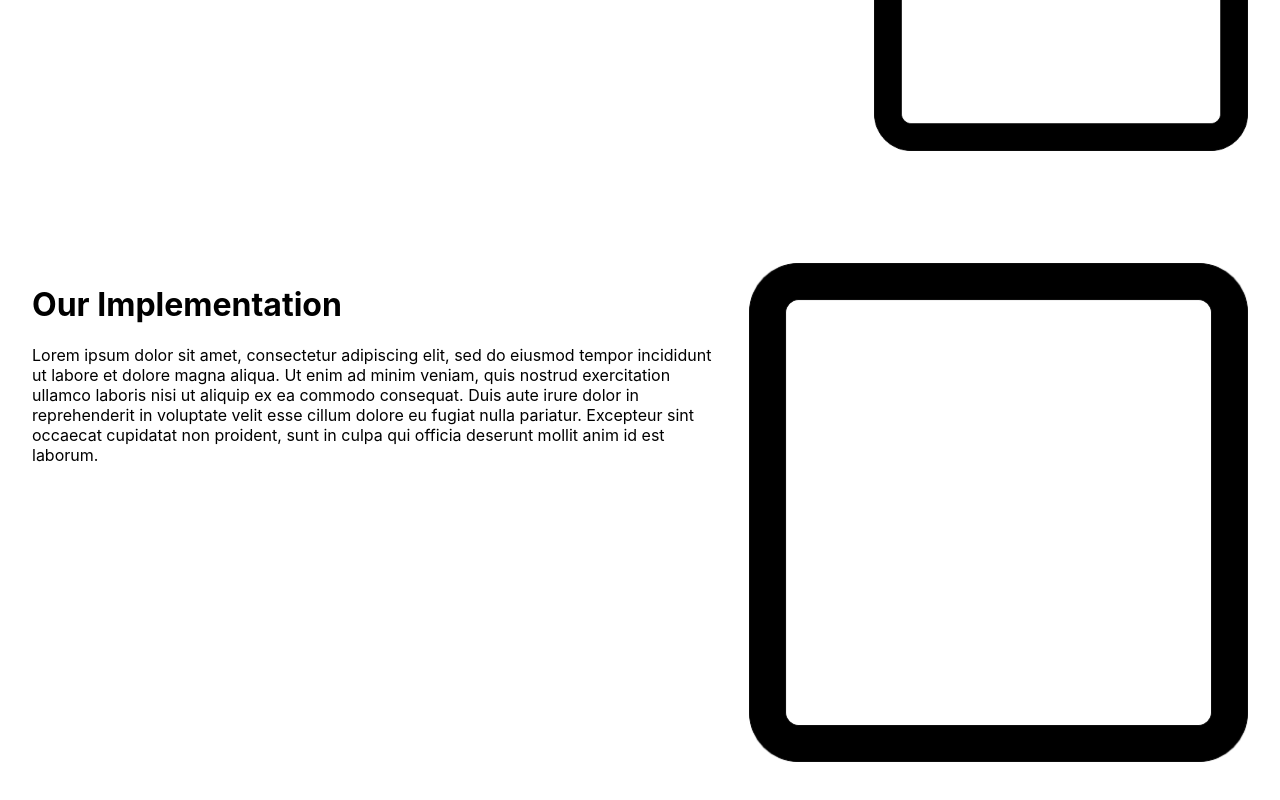
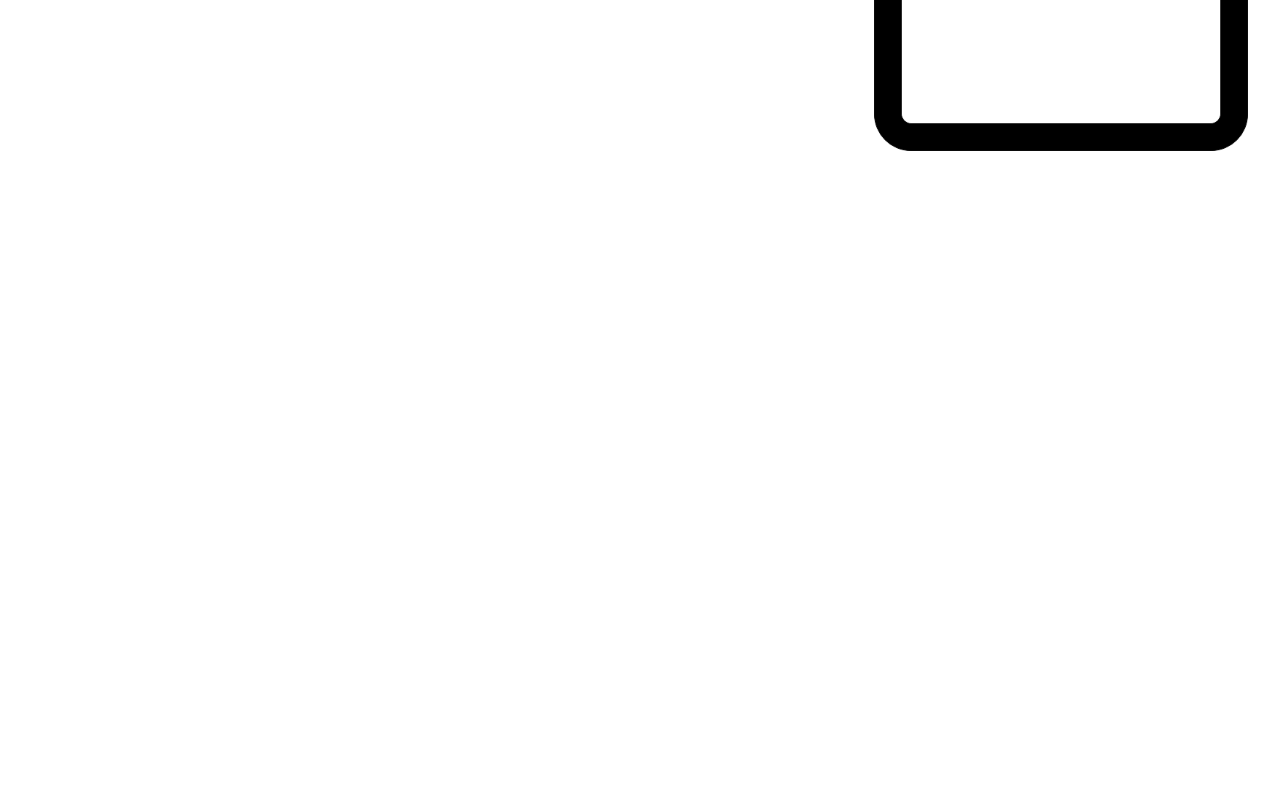
Before and after one commit to aysha3/buoybatterysite-, a React (Create React App) app: page /buoyInfo in a window 1280 px wide. Shown: the part 1348-2148 px from the top of the page. After the commit the page ends 1595 px from the top, so only its background shows below. Built offline with nearby package versions, Linux system fonts and the light colour scheme.

Commit message:
removed implementation paragraph

```diff
--- a/src/Pages/BuoyInfoPage.jsx
+++ b/src/Pages/BuoyInfoPage.jsx
@@ -8,9 +8,9 @@ function BuoyInfoPage() {
             <div id="WhatIs">
                 <HeaderParagraphImgCombo inputJson={BuoyBattParaImg1Info}></HeaderParagraphImgCombo>
             </div>
-            <div id="implementation">
+           {/* <div id="implementation">
                 <HeaderParagraphImgCombo inputJson={BuoyBattParaImg2Info}></HeaderParagraphImgCombo>
-            </div>
+            </div> */}
         </div>
 
     )
```
